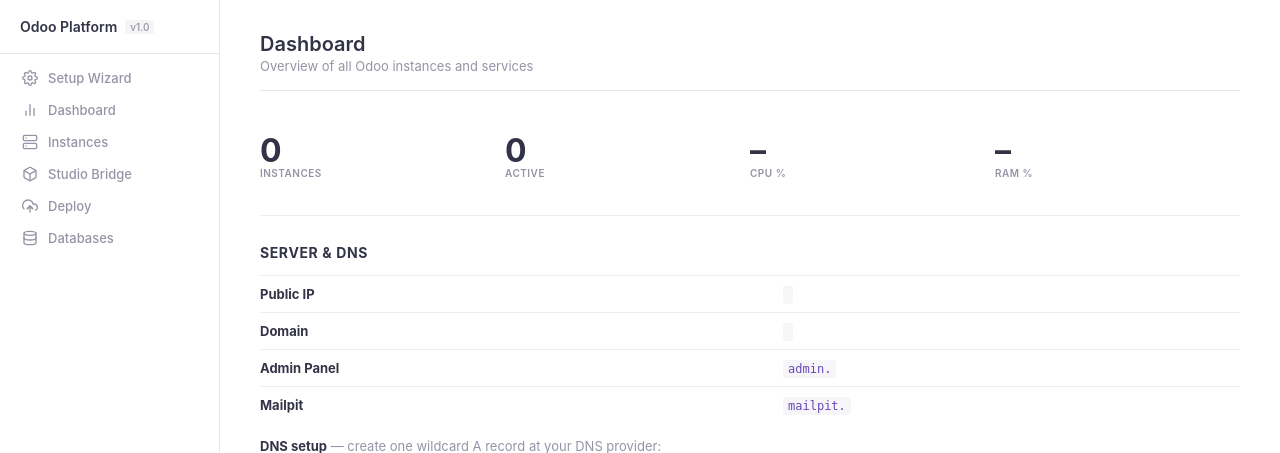
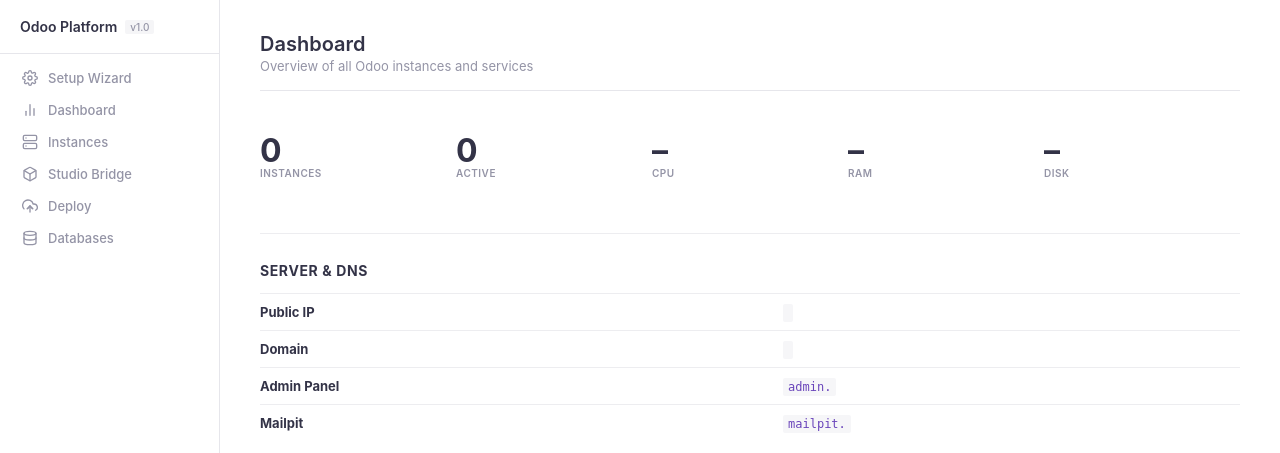
Before and after one commit to fuugus/odoo-platform, a Python web app: template admin_panel/templates/dashboard.html in a window 1280 px wide. Shown: the top 453 px of the page. Run offline with Jinja, Linux system fonts and the light colour scheme; the template is opened without the code that fills it, so the values that code supplies are empty.

Commit message:
Add CPU, RAM, and disk usage stats to dashboard
Live system stats via /api/system-stats using psutil
Each stat card shows percentage with actual/total values below
Auto-refreshes every 10 seconds

```diff
--- a/admin_panel/templates/dashboard.html
+++ b/admin_panel/templates/dashboard.html
@@ -18,11 +18,18 @@
     </div>
     <div class="stat-card card">
         <div class="stat-value" id="cpu-usage">–</div>
-        <div class="stat-label">CPU %</div>
+        <div class="stat-label">CPU</div>
+        <div class="stat-detail" id="cpu-detail">&nbsp;</div>
     </div>
     <div class="stat-card card">
-        <div class="stat-value" id="mem-usage">–</div>
-        <div class="stat-label">RAM %</div>
+        <div class="stat-value" id="ram-usage">–</div>
+        <div class="stat-label">RAM</div>
+        <div class="stat-detail" id="ram-detail">&nbsp;</div>
+    </div>
+    <div class="stat-card card">
+        <div class="stat-value" id="disk-usage">–</div>
+        <div class="stat-label">Disk</div>
+        <div class="stat-detail" id="disk-detail">&nbsp;</div>
     </div>
 </div>
 
@@ -64,9 +71,18 @@
 <script>
 async function updateStats() {
     try {
-        const resp = await fetch('/api/health');
+        const resp = await fetch('/api/system-stats');
+        if (!resp.ok) return;
+        const s = await resp.json();
+        document.getElementById('cpu-usage').textContent = s.cpu.percent + '%';
+        document.getElementById('cpu-detail').textContent = s.cpu.cores + ' cores';
+        document.getElementById('ram-usage').textContent = s.ram.percent + '%';
+        document.getElementById('ram-detail').textContent = s.ram.used_gb + ' / ' + s.ram.total_gb + ' GB';
+        document.getElementById('disk-usage').textContent = s.disk.percent + '%';
+        document.getElementById('disk-detail').textContent = s.disk.used_gb + ' / ' + s.disk.total_gb + ' GB';
     } catch(e) {}
 }
 updateStats();
+setInterval(updateStats, 10000);
 </script>
 {% endblock %}
```
Also changed, not shown: admin_panel/main.py (+22 -0 lines).
